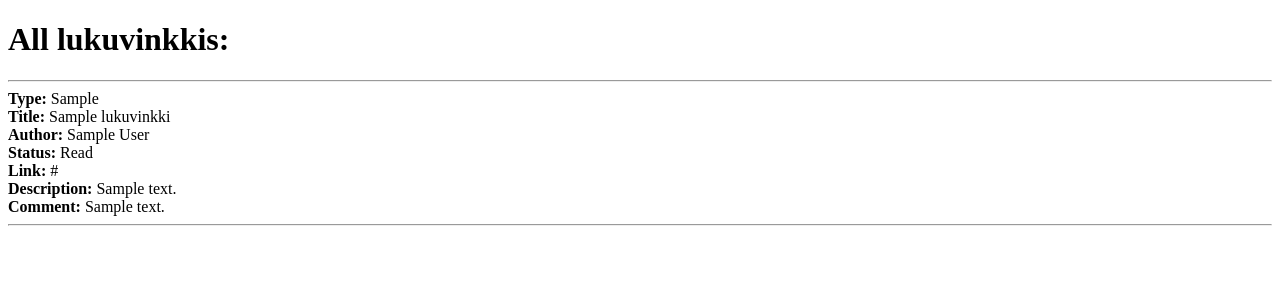
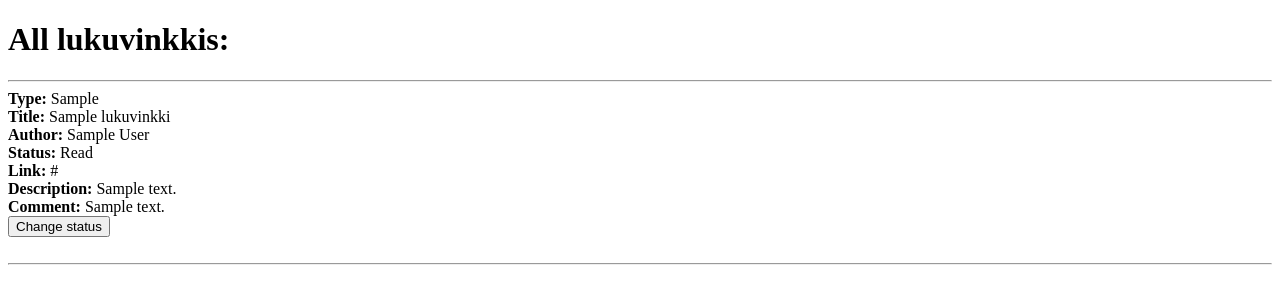
Before and after one commit to sangsami/ohtuminiproject, a Flask app: page /lukuvinkkiview in a window 1280 px wide. Shown: the top 304 px of the page. Run offline with Flask 2, Linux system fonts and the light colour scheme; a user stored in the database is signed in; tables that the repository leaves empty hold one stand-in row (values such as "Sample post").

Commit message:
lukuvinkki has read flag and changes on press

```diff
--- a/src/repositories/lukuvinkki_repository.py
+++ b/src/repositories/lukuvinkki_repository.py
@@ -6,7 +6,7 @@ class LukuvinkkiRepository:
         self._lukuvinkkis = []
 
     def find_all(self):
-        return Lukuvinkki.query.all()
+        return Lukuvinkki.query.order_by(Lukuvinkki.id.desc()).all()
 
     def create(self, lukuvinkki):
         db.session.add(lukuvinkki)
@@ -18,6 +18,9 @@ class LukuvinkkiRepository:
                 return True
         return False
 
+    def get_lukuvinkki(self, id):
+        return Lukuvinkki.query.get(id)
+
     def delete_all(self):
         self._lukuvinkkis = []
 
--- a/src/routes.py
+++ b/src/routes.py
@@ -49,12 +49,20 @@ def handle_addlukuvinkki():
             flash(str(error))
         return redirect("/addlukuvinkki")
 
-@app.route("/lukuvinkkiview")
+@app.route("/lukuvinkkiview", methods=["GET"])
 @login_required
 def render_lukuvinkkiview():
     all_lukuvinkki = lukuvinkki_service.get_lukuvinkkis()
     return render_template(
         "lukuvinkkiview.html", all_lukuvinkki=all_lukuvinkki)
+
+@app.route("/lukuvinkkiview", methods=["POST"])
+@login_required
+def handle_lukuvinkkiview():
+    if "change_status_button" in request.form:
+        id = request.form.get("lukuvinkki_id")
+        lukuvinkki_service.change_lukuvinkki_status(id)
+        return redirect("/lukuvinkkiview")
 
 
 @app.route("/ping")
--- a/src/services/lukuvinkki_service.py
+++ b/src/services/lukuvinkki_service.py
@@ -1,3 +1,4 @@
+from app import db
 from entities.lukuvinkki import Lukuvinkki
 from repositories.lukuvinkki_repository import (
     lukuvinkki_repository as default_lukuvinkki_repository
@@ -32,6 +33,11 @@ class LukuvinkkiService:
             type
             ))
 
+    def change_lukuvinkki_status(self, id):
+        lukuvinkki = self._lukuvinkki_repository.get_lukuvinkki(id)
+        lukuvinkki.change_read()
+        db.session.commit()
+
     def get_lukuvinkkis(self):
         return self._lukuvinkki_repository.find_all()
 
--- a/src/templates/lukuvinkkiview.html
+++ b/src/templates/lukuvinkkiview.html
@@ -29,6 +29,12 @@ Lukuvinkki-View
             <b>Comment:</b> {{ lukuvinkki.comment }}
         {% endif %}
 
+        <form action="/lukuvinkkiview" method="POST">
+            <input type="submit" name="change_status_button" value="Change status">
+            <input type="hidden" value={{ lukuvinkki.id }} name="lukuvinkki_id">
+        </form>
+        <br>
+
         <hr>
         {% endfor %}
 
```
